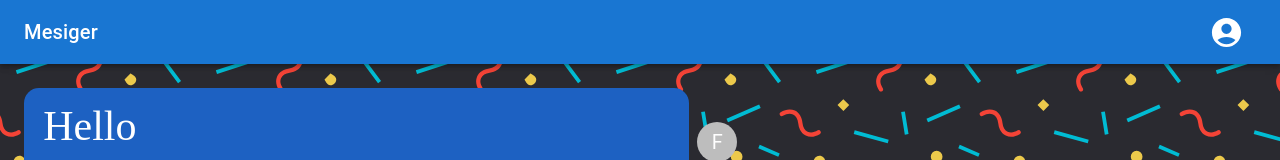
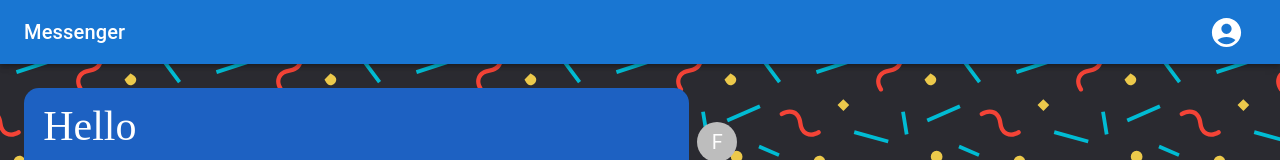
Before and after one commit to Rajat09Sharma/mangoJelly-chat-task, a React (Vite) app: page / in a window 1280 px wide. Shown: the top 160 px of the page. Built offline with nearby package versions, Linux system fonts and the light colour scheme.

Commit message:
App name added

```diff
--- a/src/components/Navbar.jsx
+++ b/src/components/Navbar.jsx
@@ -26,7 +26,7 @@ export default function Navbar() {
                 <Toolbar>
 
                     <Typography variant="h6" component="div" sx={{ flexGrow: 1 }}>
-                        Mesiger
+                        Messenger
                     </Typography>
 
                     <div>
```
